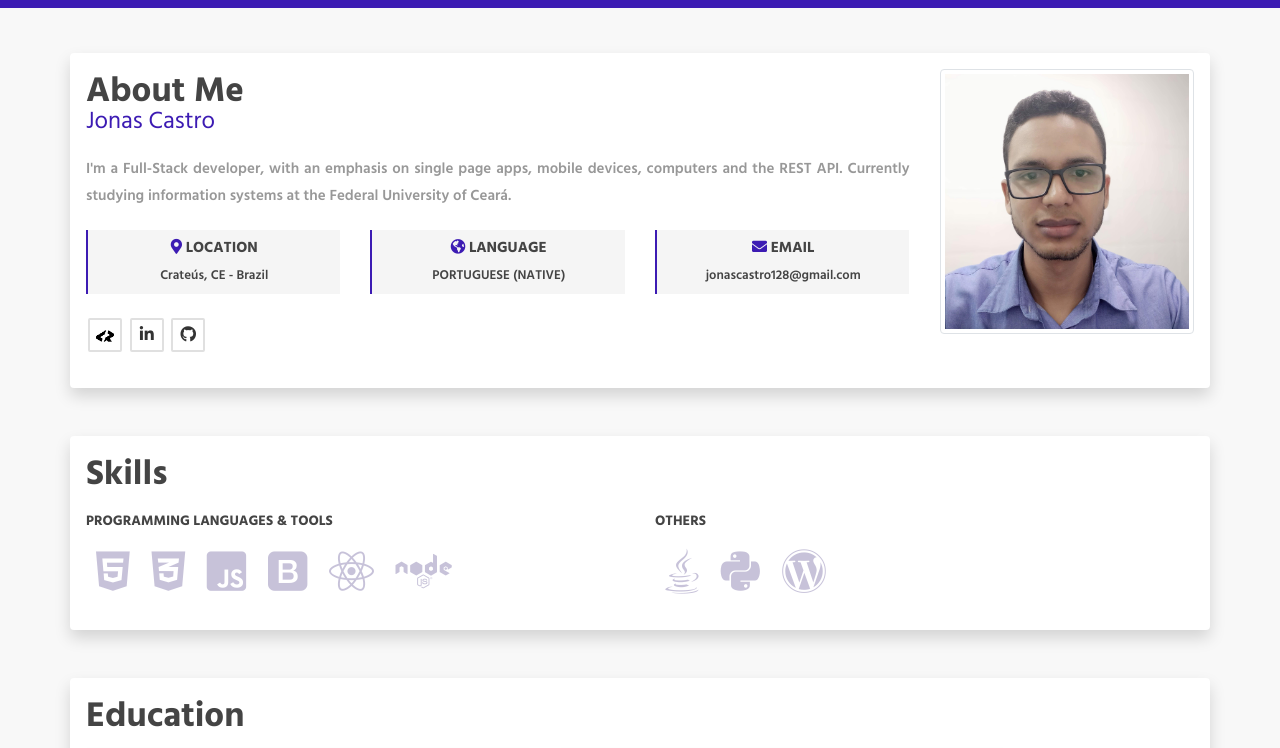
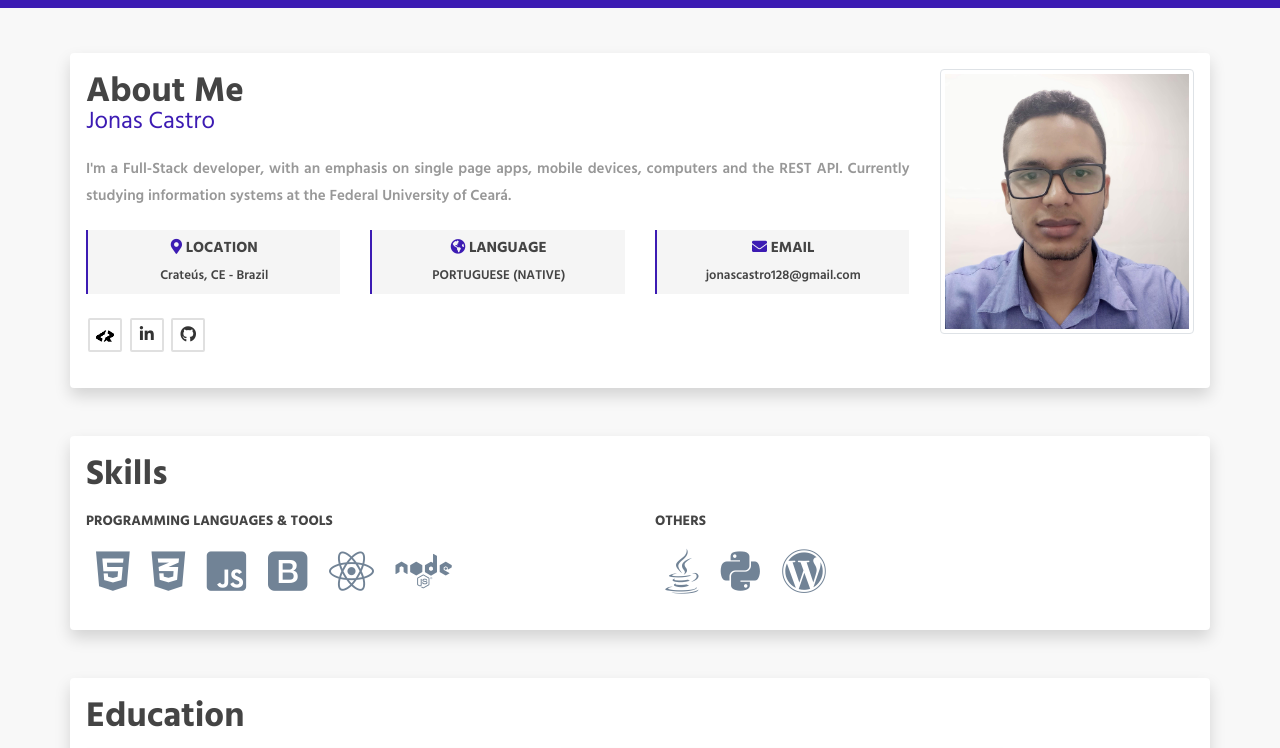
Before and after one commit to JonasCastro/jonascastro.github.io, a plain HTML site: page index.html in a window 1280 px wide. Shown: the top 748 px of the page. Drawn offline with Linux system fonts and the light colour scheme.

Commit message:
update color icon skills

```diff
--- a/css/style.css
+++ b/css/style.css
@@ -209,7 +209,7 @@ strong {
 }
 
 .list-inline-item i {
-  color: #23106941;
+  color: #718396;
   font-size: 45px;
   margin-left: 10px;
 }
```
